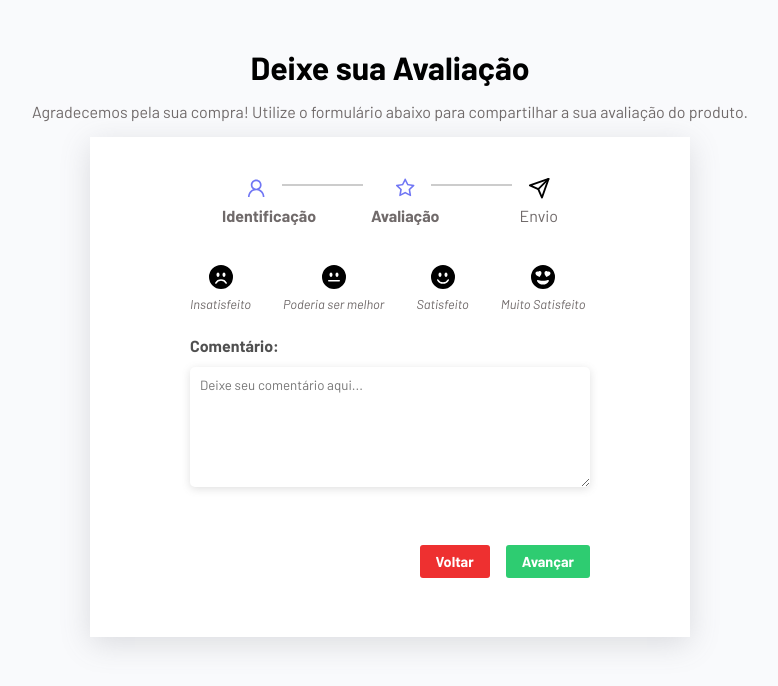
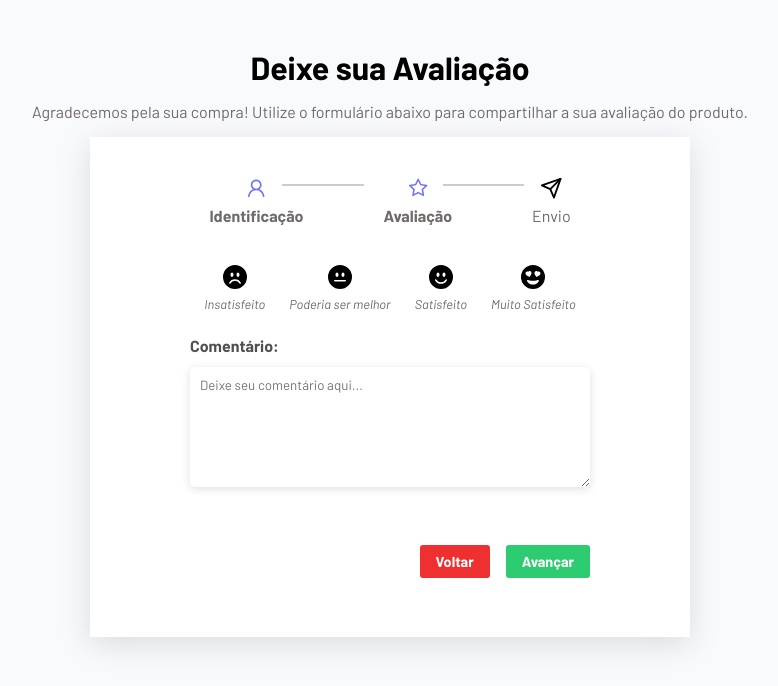
Before and after one commit to kaykyveiga/multistep-form, a React (Vite) app: page / in a window 1280 px wide. Both pictures are taken after typing "Sample", "name@example.com" into the empty fields and a click on the button "Avançar". Shown: the top 686 px of the page, without its empty margins (250-1028 px from the left). Built offline with nearby package versions, Linux system fonts and the light colour scheme.

Commit message:
size change

```diff
--- a/src/components/ReviewForm.css
+++ b/src/components/ReviewForm.css
@@ -1,7 +1,8 @@
 .score-conteiner {
     display: flex;
     flex-direction: row;
-    gap: 2rem;
+    justify-content: center;
+    gap: 6%;
     margin-bottom: 1.5rem;
 }
 
--- a/src/components/Steps.css
+++ b/src/components/Steps.css
@@ -6,13 +6,11 @@
     max-width: 400px;
     margin: 0 auto;
     margin-bottom: 2rem;
-
 }
 
 .step {
     text-align: center;
     background-color: #fff;
-    max-width: 85px;
     padding: 0.5rem;
     position: relative;
 }
```
